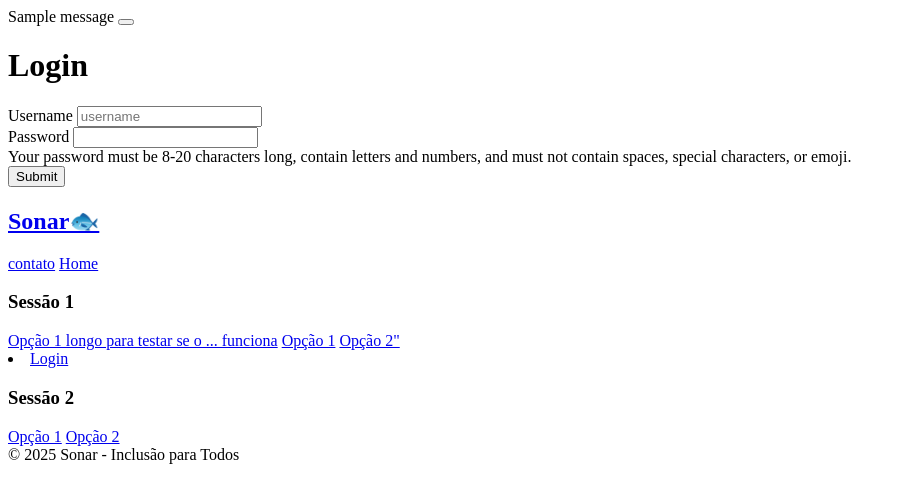
After one commit to oSkillo/Projeto-Sonar, a Django app: template conteudo/templates/authentication/login.html in a window 1280 px wide. The commit adds this page. Shown: the top 503 px of the page, without its empty margins (0-901 px from the left). Run offline with Django 5.2, Linux system fonts and the light colour scheme; the template is opened without the code that fills it, so the values that code supplies are empty; tables that the repository leaves empty hold one stand-in row (values such as "Sample post"); one stand-in notice (Sample message) is shown; parts of the project's set-up code (start-up, migrations or seed data) failed here and were passed over; some libraries are stand-ins or nearby versions.

Commit message:
Login (#8)
* login functions

* logout functions

---------

Co-authored-by: Vitor Feitosa <vitor.feitosa.dev@gmail.com>

```diff
--- a/conta/views.py
+++ b/conta/views.py
@@ -2,9 +2,14 @@ from django.shortcuts import render, redirect
 from django.contrib.auth.decorators import login_required
 from django.contrib.auth.models import User
 from django.contrib import messages
+from django.contrib.auth import authenticate, login, logout
 from .forms import CustomUserChangeForm
 
 # O decorator @login_required garante que apenas usuários logados acessem esta view.
+
+def login_user(request):
+    return render(request, "authenticate/login.html", {})
+
 @login_required
 def user_profile(request):
     """
--- /dev/null
+++ b/conteudo/templates/authentication/login.html
@@ -0,0 +1,32 @@
+{% extends 'base.html' %}
+{% load static %}
+
+{% block title %}Meu Perfil{% endblock %}
+
+{% block content %}
+        <h1>Login</h1>
+
+    <form action="" method=POST>
+        {% csrf_token %}
+
+    <div class="mb-3">
+        <label for="exampleFormControlInput1" class="form-label">Username</label>
+        <input type="text" class="form-control" name="username" placeholder="username">
+    </div>
+        <label for="inputPassword5" class="form-label">Password</label>
+        <input type="password" id="inputPassword5" class="form-control" aria-describedby="passwordHelpBlock">
+<div id="passwordHelpBlock" class="form-text">
+  Your password must be 8-20 characters long, contain letters and numbers, and must not contain spaces, special characters, or emoji.
+</div>
+
+        <input type="submit"
+        value="Submit" class="btn btn-secondary">
+
+    </form>
+
+{% endblock %}
+
+
+<!-- meu deus cara -->
+
+<!-- teste 2 -->
--- a/conteudo/templates/base.html
+++ b/conteudo/templates/base.html
@@ -8,6 +8,18 @@
     <link rel="stylesheet" href="{% static 'style.css' %}">
 </head>
 <body>
+    {% include 'events/navbar.html'%}
+    <div class="container">
+        {%if messages %}
+            {% for message in messages %}
+                <div class="alert alert-warning alert-dismissible fade show" role="alert">{{ message }}
+  <button type="button" class="btn-close" data-bs-dismiss="alert" aria-label="Close"></button>
+</div>
+            {% endfor %}
+        {% endif %}
+        {% block content %}
+        {% endblock %}
+    </div>
     <header>
         <nav>
             <a href="/"><h2>Sonar🐟</h2></a>
@@ -24,6 +36,15 @@
                 <a href="#" class="sidebar-item" title="Opção 1 muito longo para testar se o ... funciona">Opção 1 longo para testar se o ... funciona</a>
                 <a href="#" class="sidebar-item" title="Opção 2">Opção 1</a>
                 <a href="#" class="sidebar-item" title="Opção 3">Opção 2"</a>
+                {% if user.is_authenticated %}
+                <li class="nav-item">
+                    <a class="nav-link" href="{% url 'logout' %}">Logout</a>
+                </li>
+                {% else %}
+                <li class="nav-item">
+                    <a class="nav-link" href="{% url 'login' %}">Login</a>
+                </li>
+                {% endif %}
             </div>
             <div class="sidebar-section">
                 <h3>Sessão 2</h3>
--- a/conteudo/urls.py
+++ b/conteudo/urls.py
@@ -1,5 +1,6 @@
-from django.urls import path
+from django.urls import path, include
 from . import views
+from django.contrib import admin
 
 urlpatterns = [
     path('', views.home_view, name='base'),
@@ -12,4 +13,10 @@ urlpatterns = [
     path('<slug:divergencia_slug>/grau/<slug:grau_slug>/serie/<slug:serie_slug>/<slug:materia_slug>/pdfs/', views.listar_pdfs_com_grau, name='listar_pdfs_com_grau'),
     path('<slug:divergencia_slug>/serie/<slug:serie_slug>/', views.listar_materias_sem_grau, name='listar_materias_sem_grau'),
     path('<slug:divergencia_slug>/serie/<slug:serie_slug>/<slug:materia_slug>/pdfs/', views.listar_pdfs_sem_grau, name='listar_pdfs_sem_grau'),
+    path('login_user', views.login_user, name="login" ),
+    path('logout_user', views.logout_user, name='logout')
+    path('admin/', admin.site.urls),
+    path('', include('events.urls')),
+    path('conta/', include('conta.urls')),
+    path('conta/', include('django.contrib.auth.urls'))
 ]
```
Also changed, not shown: conta/urls.py (+5 -3 lines), conteudo/views.py (+24 -1 lines).
